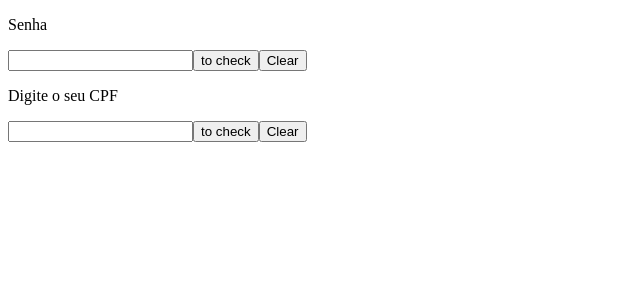
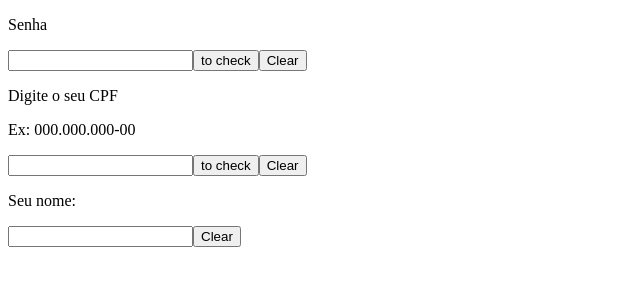
Before and after one commit to ricardosousabr/workout-usestates, a Next.js app: page /passwordchecker in a window 1280 px wide. Shown: the top 300 px of the page, without its empty margins (0-640 px from the left). Built offline with nearby package versions, Linux system fonts and the light colour scheme.

Commit message:
feat: add function to insert your name and clear values

```diff
--- a/pages/passwordchecker.js
+++ b/pages/passwordchecker.js
@@ -1,13 +1,14 @@
-import React, { useState } from "react";
+import React, { useState, useEffect } from "react";
 
 function PasswordChecker() {
   const [password, setPassword] = useState("");
   const [cpf, setCpf ] = useState("");
   const regexAbc = /^[A-Za-záàâãéèêíïóôõöúçñÁÀÂÃÉÈÍÏÓÔÕÖÚÇÑ'\s]+$/;
   const regexCpf = /[0-9]{3}[.][0-9]{3}[.][0-9]{3}[-][0-9]{2}/;
+  const [name, setName] = useState("")
 
   function checkerPassword() {
-    if (password.length <= 8 && regexAbc.test(password)) {
+    if (password.length <= 7 && regexAbc.test(password)) {
       alert("Senha não tem 8 caracteres")
     }
   }
@@ -17,8 +18,13 @@ function PasswordChecker() {
       alert("Tudo certo")
     }
     else {
-      alert("CPF invalido")
+      alert("Siga o exemplo")
     }
+  }
+
+  function clearInput(clear) {
+    clear("")
+    console.log("fsdf")
   }
 
   return (
@@ -27,13 +33,19 @@ function PasswordChecker() {
         <p>Senha {password}</p>
         <input type="text" onChange={(event) => setPassword(event.target.value)}/>
         <button onClick={checkerPassword}>to check</button>
-        <button onClick={() => setPassword("")}>Clear</button>
+        <button onClick={() => clearInput(setPassword)}>Clear</button>
       </div>
       <div>
         <p>Digite o seu CPF</p>
+        <p>Ex: 000.000.000-00</p>
         <input type="text" onChange={(event) => setCpf(event.target.value)}/>
         <button onClick={checkerCpf}>to check</button>
-        <button onClick={() => setCpf("")}>Clear</button>
+        <button onClick={() => clearInput(setCpf)}>Clear</button>
+      </div>
+      <div>
+        <p>Seu nome: {name}</p>
+        <input type="text" onChange={(e) => setName(e.target.value)}/>
+        <button onClick={() => clearInput(setName)}>Clear</button>
       </div>
     </div>
   )
```
